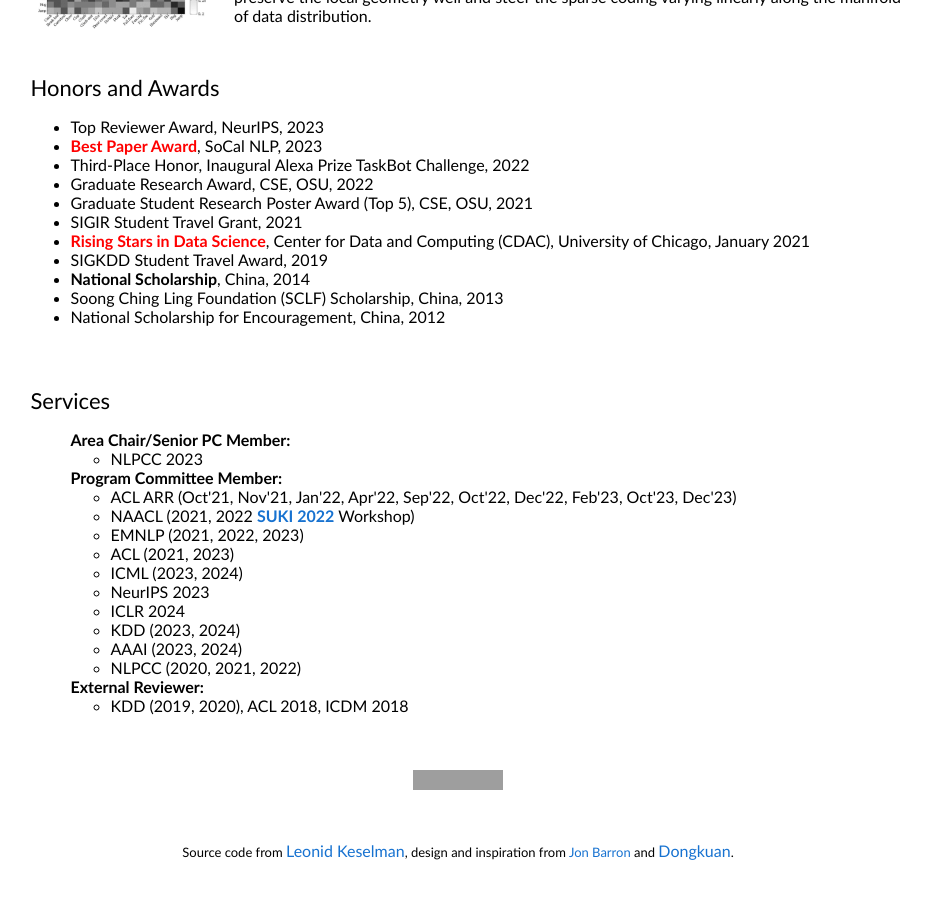
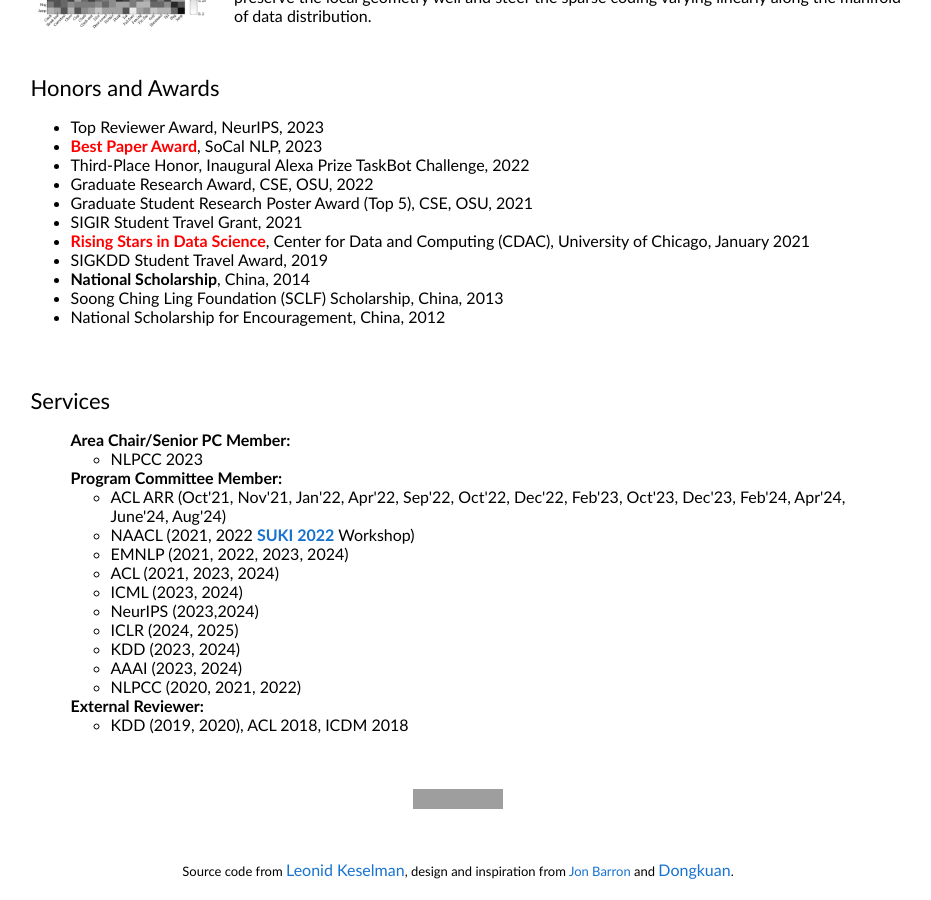
Before and after one commit to zhenwang9102/zhenwang9102.github.io, a Jekyll site: the page built from _posts/2019-06-02-venue.markdown, in a window 1280 px wide and 900 px high, scrolled down 5425 px. Shown: the whole window, without its empty margins (182-1113 px from the left). Built offline with Jekyll 4.4.1, drawn with Linux system fonts in a browser that asks for light colours; grey boxes are pictures that could not be loaded.

Commit message:
Update default.html

```diff
--- a/_layouts/default.html
+++ b/_layouts/default.html
@@ -789,25 +789,25 @@
                 <b>Program Committee Member:</b>
                 <ul>
                   <li>
-                    ACL ARR (Oct'21, Nov'21, Jan'22, Apr'22, Sep'22, Oct'22, Dec'22, Feb'23, Oct'23, Dec'23)
+                    ACL ARR (Oct'21, Nov'21, Jan'22, Apr'22, Sep'22, Oct'22, Dec'22, Feb'23, Oct'23, Dec'23, Feb'24, Apr'24, June'24, Aug'24)
                   </li>
                   <li>
                     NAACL (2021, 2022 <b><a href="https://suki-workshop.github.io/">SUKI 2022</a></b> Workshop)
                   </li>
                   <li>
-                    EMNLP (2021, 2022, 2023)
+                    EMNLP (2021, 2022, 2023, 2024)
                   </li>
                   <li>
-                    ACL (2021, 2023)
+                    ACL (2021, 2023, 2024)
                   </li>
                   <li>
                     ICML (2023, 2024)
                   </li>
                   <li>
-                    NeurIPS 2023
+                    NeurIPS (2023,2024)
                   </li>
                   <li>
-                    ICLR 2024
+                    ICLR (2024, 2025)
                   </li>
                   <li>
                     KDD (2023, 2024)
```
